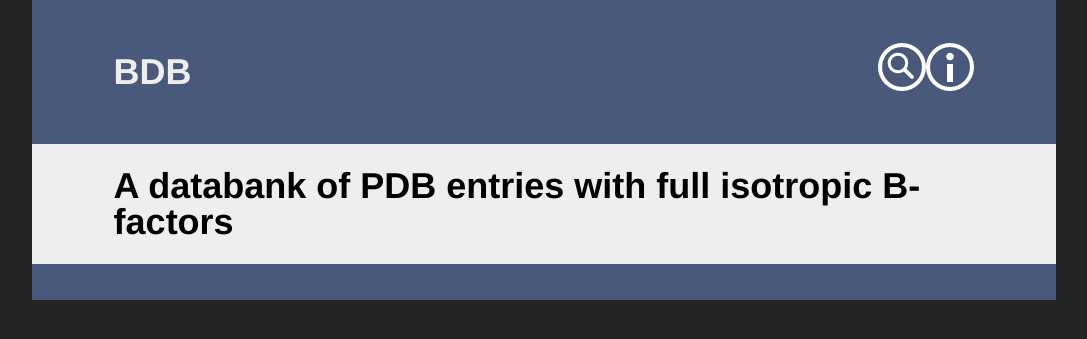
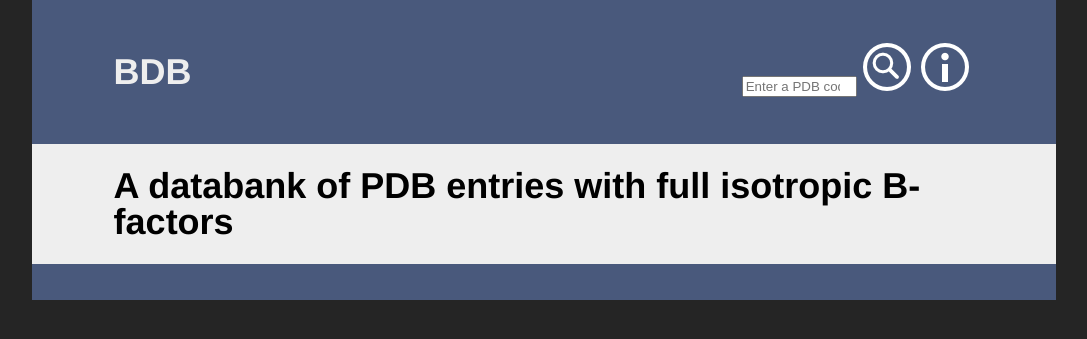
Before and after one commit to cmbi/bdb-web, a Flask app: page / in a window 1280 px wide. Shown: the top 339 px of the page, without its empty margins (96-1183 px from the left). Run offline with Flask 2, Linux system fonts and the light colour scheme; parts of the project's set-up code (start-up, migrations or seed data) failed here and were passed over; some libraries are stand-ins or nearby versions.

Commit message:
Add html5 search field

```diff
--- a/bdb_web/static/master.css
+++ b/bdb_web/static/master.css
@@ -168,7 +168,7 @@ header#main ul {
 
 header#main ul li {
   display: inline;
-  margin: 0;
+  margin: 5px;
   padding: 0;
 }
 
@@ -275,6 +275,10 @@ div.video iframe {
   height: 600px;
 }
 
+input[type=search] {
+  width: 115px;
+}
+
 /***** footer *****/
 
 footer {
--- a/bdb_web/templates/base.html
+++ b/bdb_web/templates/base.html
@@ -15,9 +15,10 @@
         <h1><a href="/">BDB</a></h1>
         <ul>
           <li>
-            <a href="{{ url_for('pages', name='search') }}">
-              <img src="{{ url_for('static', filename='icons/search_48x48.png') }}"/>
-            </a>
+            <form>
+              <input type="search" results=5 name="q" placeholder="Enter a PDB code" pattern="^[A-Za-z-0-9]{4}$">
+              <input type="image" src="{{ url_for('static', filename='icons/search_48x48.png') }}" onsubmit="submit();"/>
+            </form>
           </li>
           <li>
             <a href="{{ url_for('pages', name='about') }}">
```
